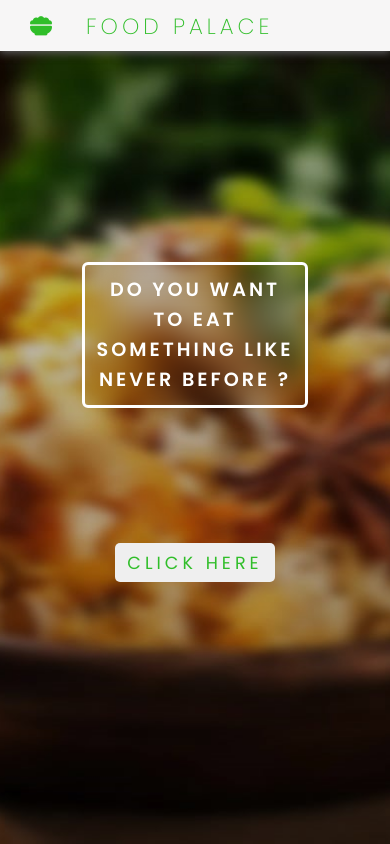
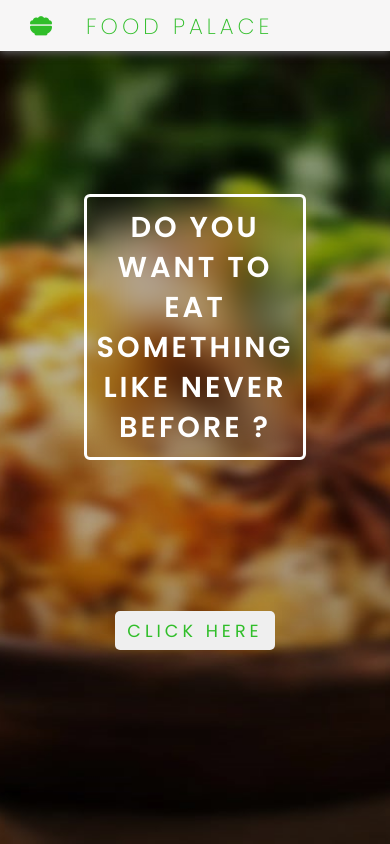
Before and after one commit to HaRsHa91544/Food-Palace, a PHP site: page / in a window 390 px wide. Run offline with PHP 8.4, Linux system fonts and the light colour scheme; some libraries are stand-ins or nearby versions.

Commit message:
Update index.css

```diff
--- a/index.css
+++ b/index.css
@@ -16,7 +16,7 @@ body{
     background-attachment: fixed;
 }
 main{
-    height: 70%;
+    height: 90%;
     display: flex;
     align-items: center;
     justify-content: space-evenly;
@@ -140,7 +140,7 @@ pre{
 @media (max-width:1000px){
     pre{
         width: auto;
-        font-size: 25px;
+        font-size: 28px;
         height: auto;
     }
 }
@@ -156,11 +156,11 @@ pre{
         height: 3.2rem;
     }
     pre{
-        width: 200px;
-        font-size: 1.2rem;
+        width: min-content;
+        font-size: 1.8rem;
         padding: 10px;
         height:fit-content;
-        line-height: 30px;
+        line-height: 40px;
     }
     h1{
         margin-left: 20px;
```
